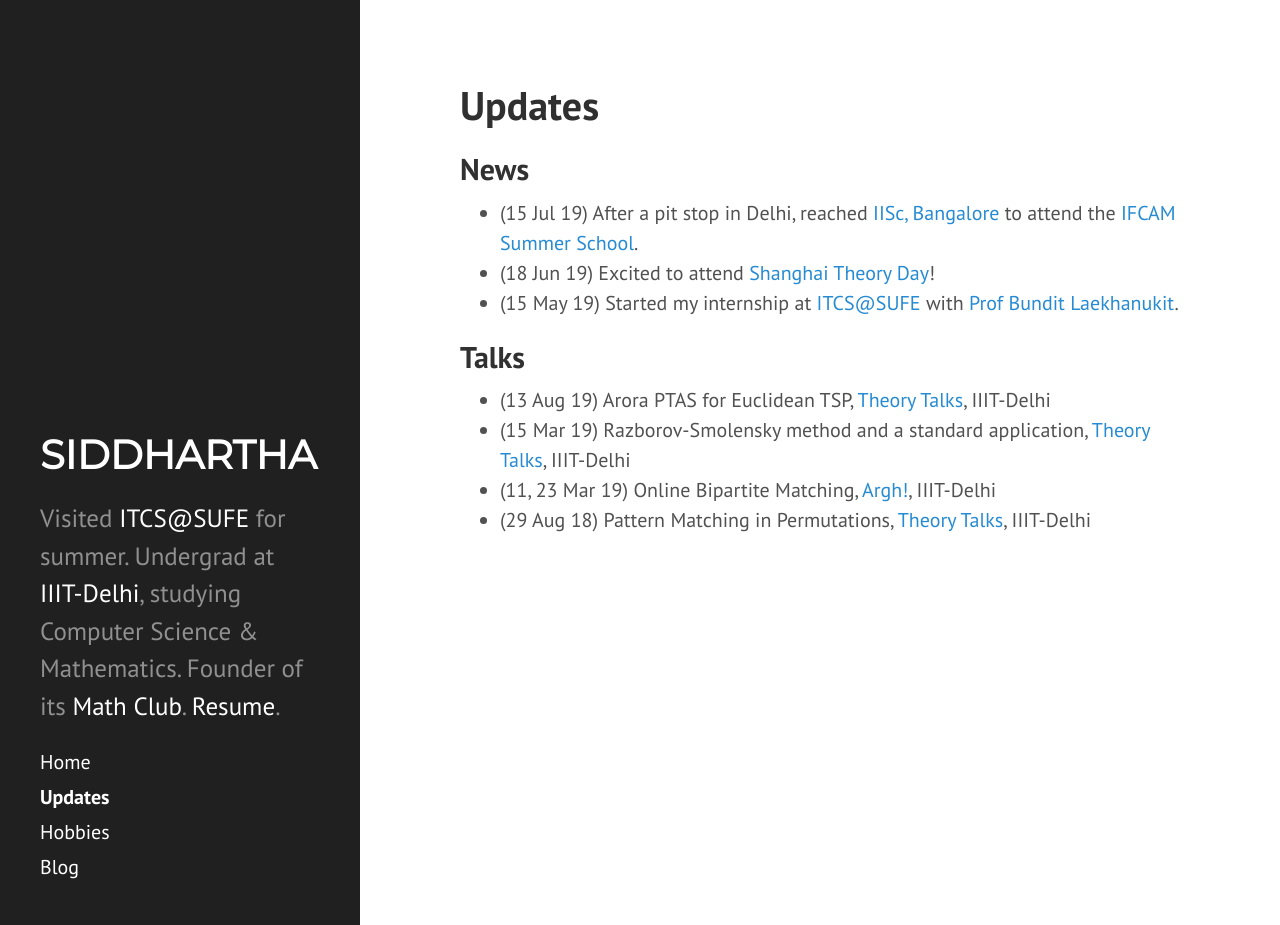
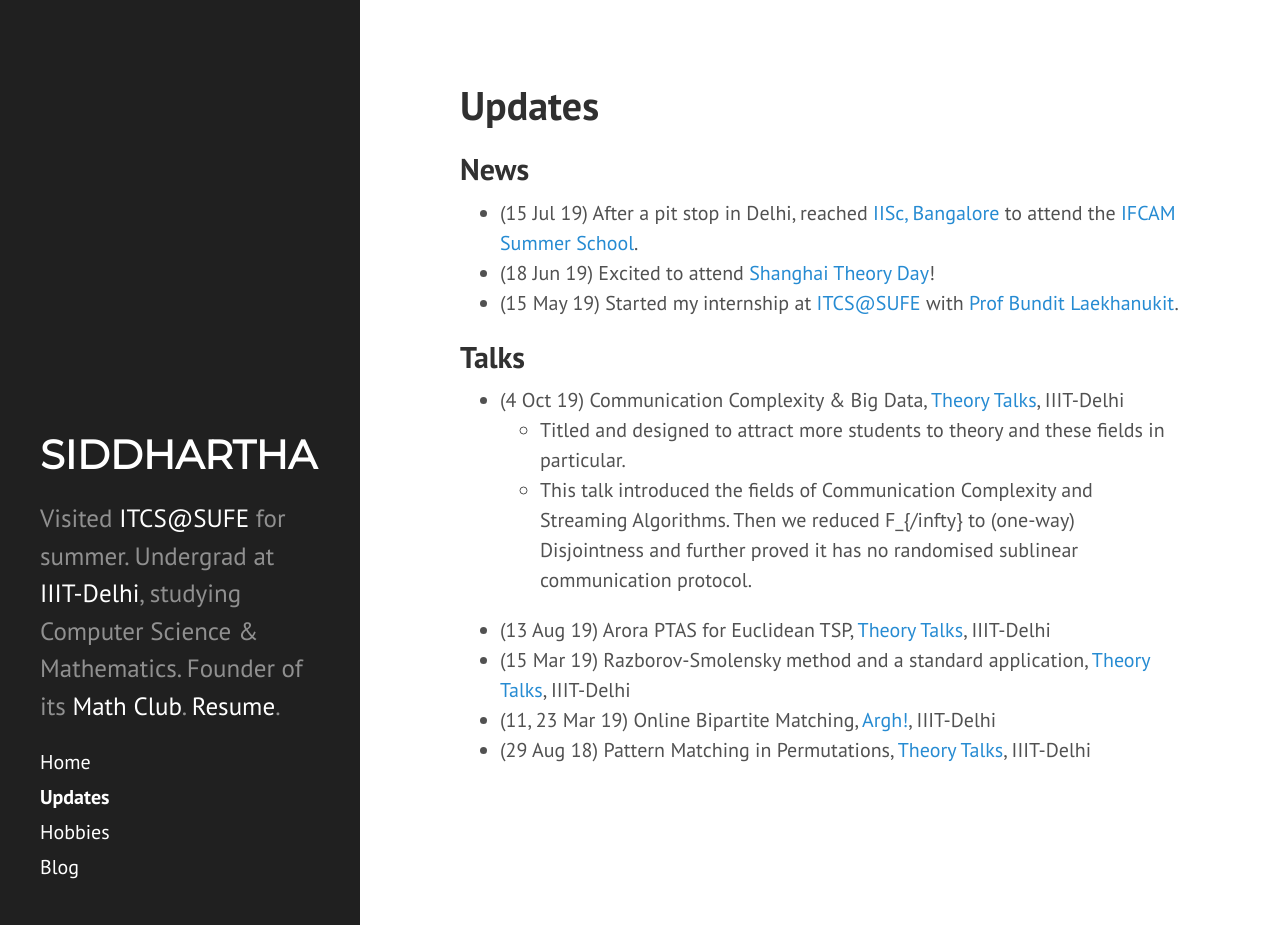
Before and after one commit to siddjai/siddjai.github.io, a Jekyll site: the page built from aupdates.md, in a window 1280 px wide and 925 px high. Built offline with Jekyll 4.4.1, drawn with Linux system fonts in a browser that asks for light colours; nearby versions of some CDN libraries.

Commit message:
Update aupdates.md

```diff
--- a/aupdates.md
+++ b/aupdates.md
@@ -12,6 +12,9 @@
 
 ## Talks
 
+- (4 Oct 19) Communication Complexity & Big Data, [Theory Talks](https://www.reddit.com/r/mathiiitd/wiki/eventhistory), IIIT-Delhi
+  - Titled and designed to attract more students to theory and these fields in particular.
+  - This talk introduced the fields of Communication Complexity and Streaming Algorithms. Then we reduced F_{/infty} to (one-way) Disjointness and further proved it has no randomised sublinear communication protocol.
 - (13 Aug 19) Arora PTAS for Euclidean TSP, [Theory Talks](https://www.reddit.com/r/mathiiitd/wiki/eventhistory), IIIT-Delhi
 - (15 Mar 19) Razborov-Smolensky method and a standard application, [Theory Talks](https://www.reddit.com/r/mathiiitd/wiki/eventhistory), IIIT-Delhi
 - (11, 23 Mar 19) Online Bipartite Matching, [Argh!](https://sites.google.com/iiitd.ac.in/argh), IIIT-Delhi
```
